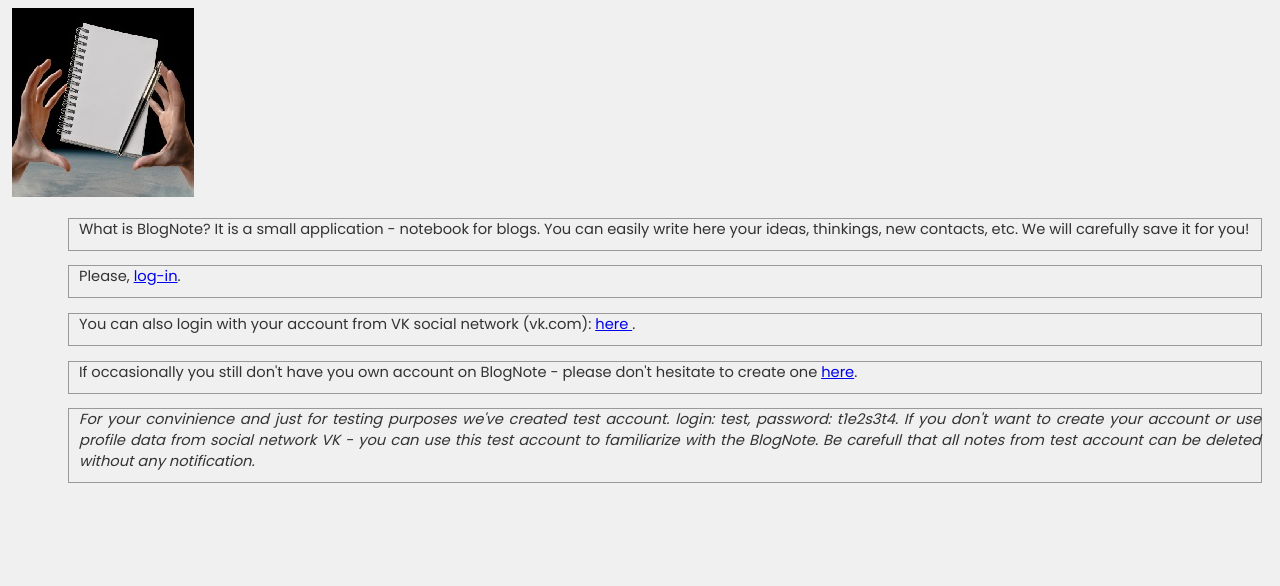
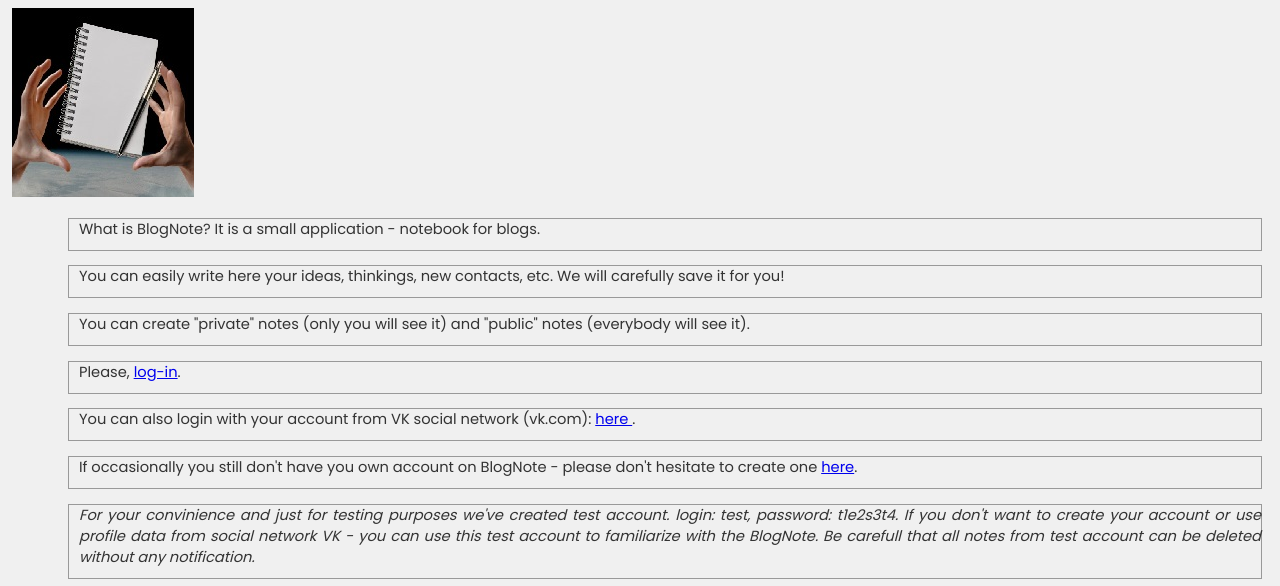
Before and after one commit to yurichernyshov/BlogNote, a Django app: page / in a window 1280 px wide. Shown: the top 586 px of the page. Run offline with Django 3.2, Linux system fonts and the light colour scheme; parts of the project's set-up code (start-up, migrations or seed data) failed here and were passed over.

Commit message:
start page was changed - information about private and public notes was added.

```diff
--- a/templates/page_StartPage.html
+++ b/templates/page_StartPage.html
@@ -10,8 +10,14 @@ BlogNote start page. Welcome!
 {% block content %}
     <p>
 	What is BlogNote? It is a small application - notebook for blogs.
+    </p>
+    <p>
 	You can easily write here your ideas, thinkings, new contacts, etc.
 	We will carefully save it for you!
+    </p>
+    <p>
+        You can create "private" notes (only you will see it) and "public" notes
+        (everybody will see it).
     </p>
 {% endblock %}
 
```
